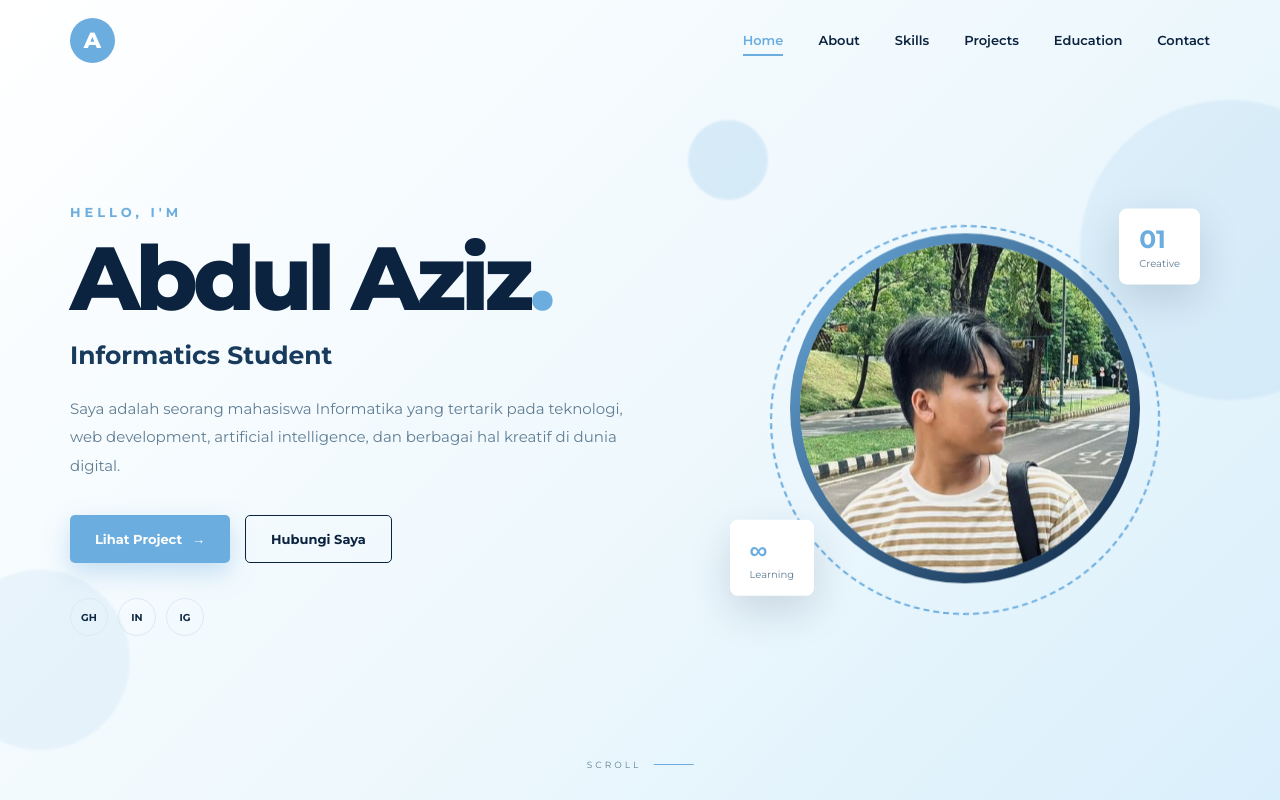
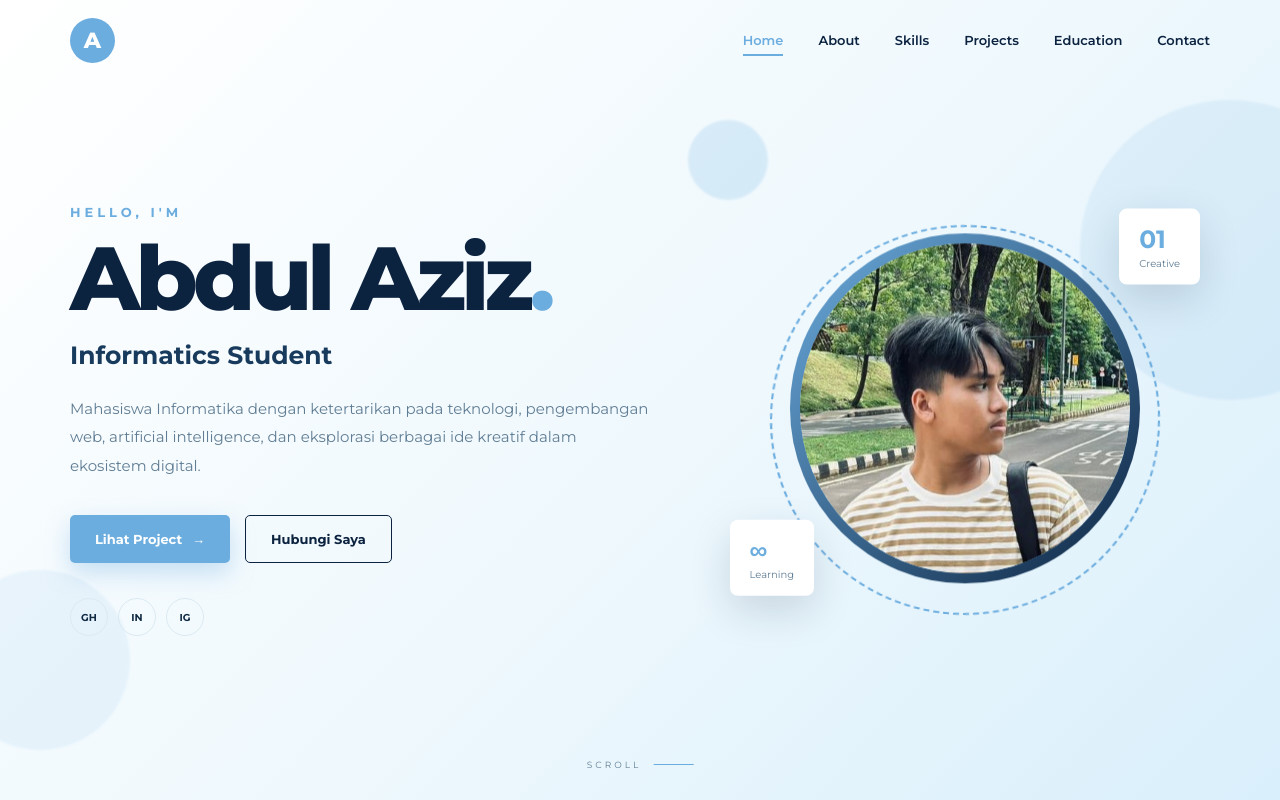
Before and after one commit to ajissupernova/ajissupernova.github-io, a plain HTML site: page index.html in a window 1280 px wide. Shown: the top 800 px of the page. Drawn offline with Linux system fonts and the light colour scheme.

Commit message:
Update index.html

```diff
--- a/index.html
+++ b/index.html
@@ -116,10 +116,9 @@
                     </h2>
 
                     <p class="hero-description">
-                        Saya adalah seorang mahasiswa Informatika yang
-                        tertarik pada teknologi, web development,
-                        artificial intelligence, dan berbagai hal kreatif
-                        di dunia digital.
+                        Mahasiswa Informatika dengan ketertarikan pada teknologi,
+                        pengembangan web, artificial intelligence,
+                        dan eksplorasi berbagai ide kreatif dalam ekosistem digital.
                     </p>
 
 
```
